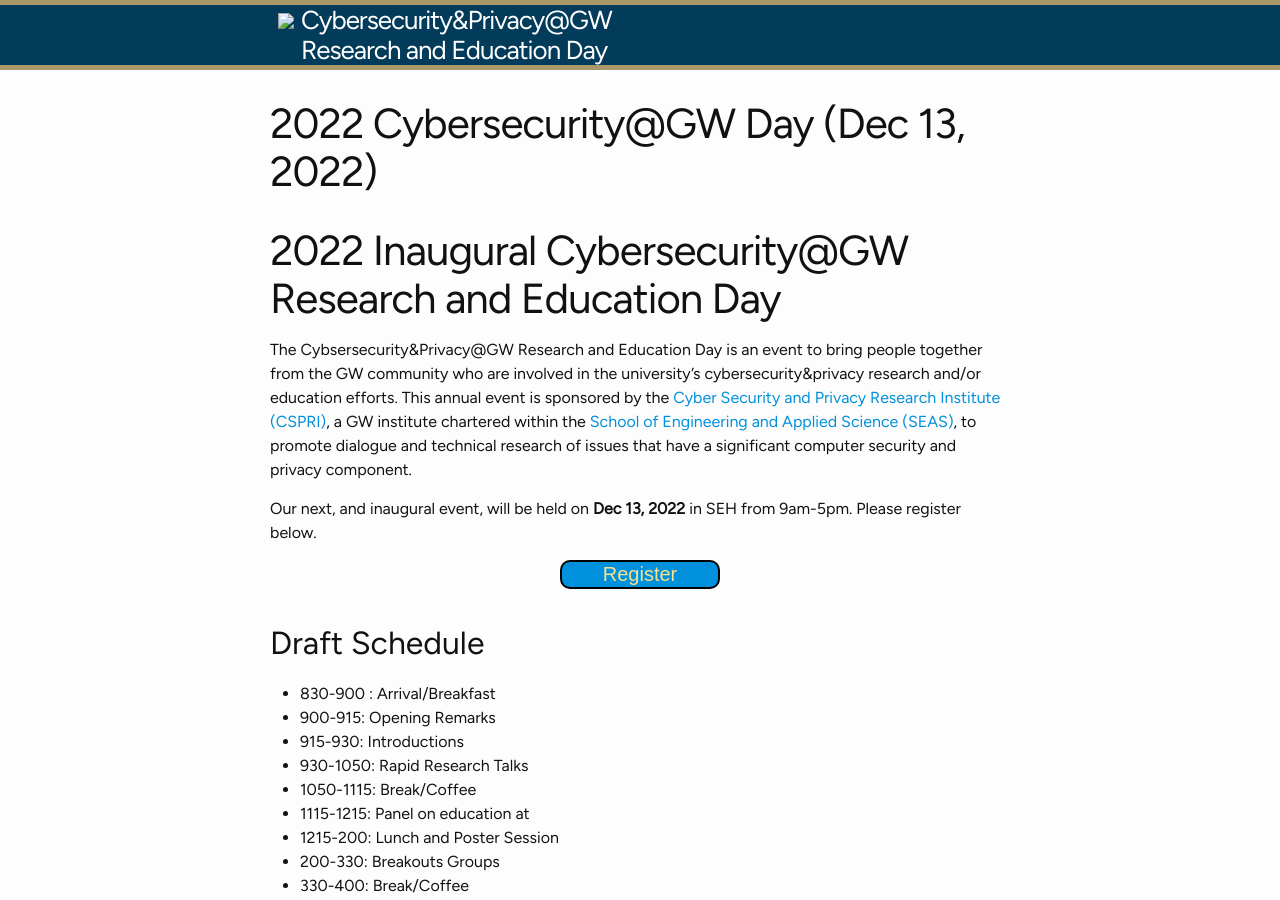
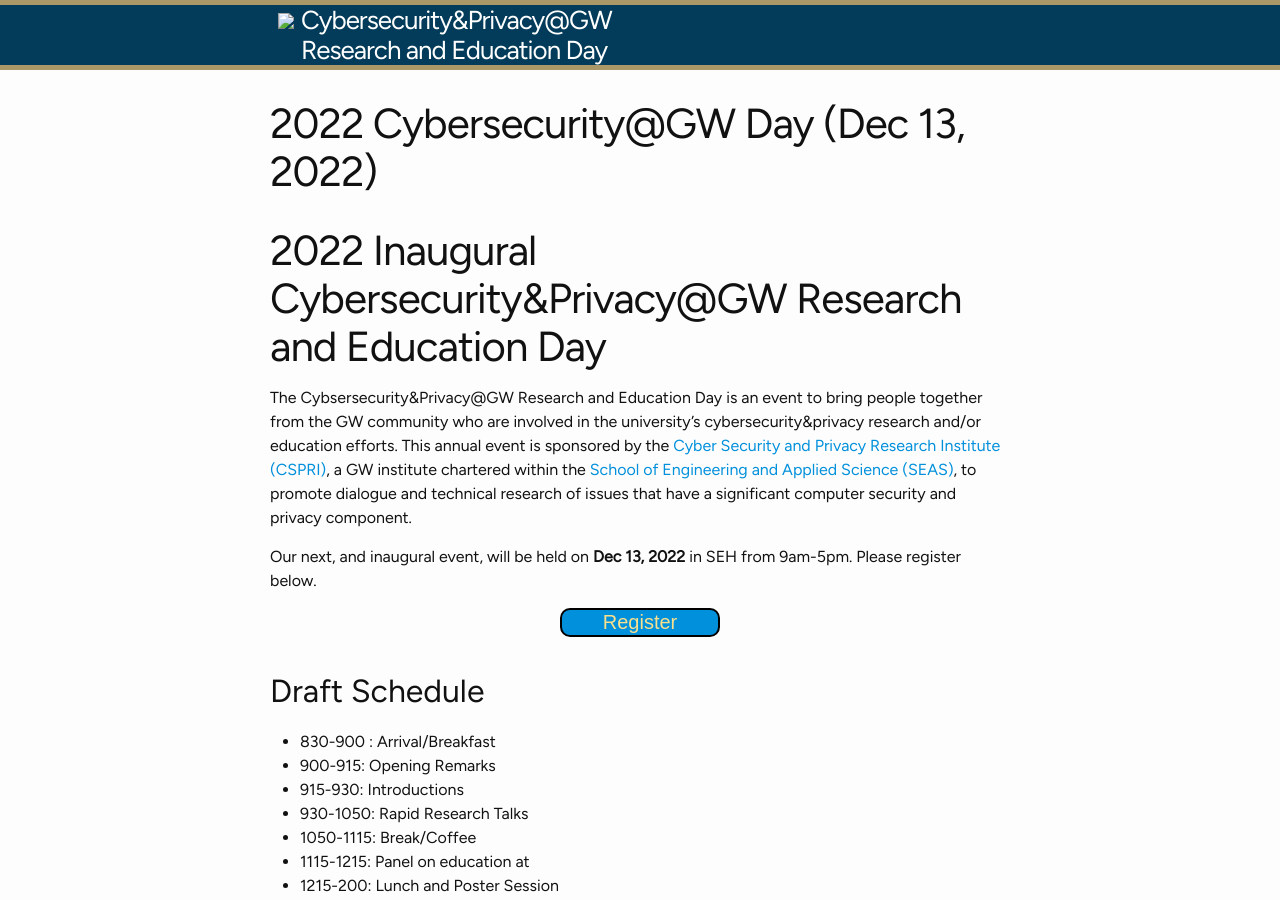
Before and after one commit to gw-cyber-day/gw-cyber-day.github.io, a Jekyll site: the page built from _posts/2022-12-13-index.md, in a window 1280 px wide and 900 px high. Built offline with Jekyll 4.4.1, drawn with Linux system fonts in a browser that asks for light colours.

Commit message:
adding privacy to post title

```diff
--- a/_posts/2022-12-13-index.md
+++ b/_posts/2022-12-13-index.md
@@ -3,7 +3,7 @@ layout: page
 title: 2022 Cybersecurity@GW Day (Dec 13, 2022)
 ---
 
-# 2022 Inaugural Cybersecurity@GW Research and Education Day
+# 2022 Inaugural Cybersecurity&Privacy@GW Research and Education Day
 
 The Cybsersecurity&Privacy@GW Research and Education Day is an event to bring people together from the GW community who are involved in the university's cybersecurity&privacy research and/or education efforts. This annual event is sponsored by the [Cyber Security and Privacy Research Institute (CSPRI)](https://cspri.seas.gwu.edu/), a GW institute chartered within the [School of Engineering and Applied Science (SEAS)](https://seas.gwu.edu), to promote dialogue and technical research of issues that have a significant computer security and privacy component.
 
```
